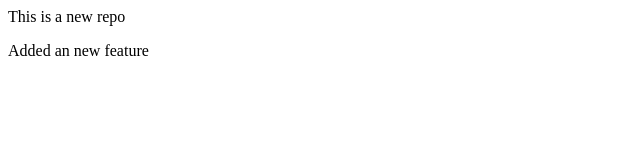
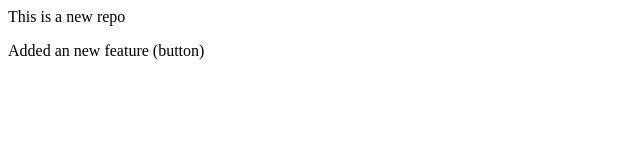
Before and after one commit to Dipold10/localrepo, a plain HTML site: page index.html in a window 1280 px wide. Shown: the full height of the page, 0-640 px from the left. Drawn offline with Linux system fonts and the light colour scheme.

Commit message:
Add an buttom

```diff
--- a/index.html
+++ b/index.html
@@ -1,2 +1,2 @@
 <p>This is a new repo</p>
-<p>Added an new feature</p>
+<p>Added an new feature (button)</p>
```
